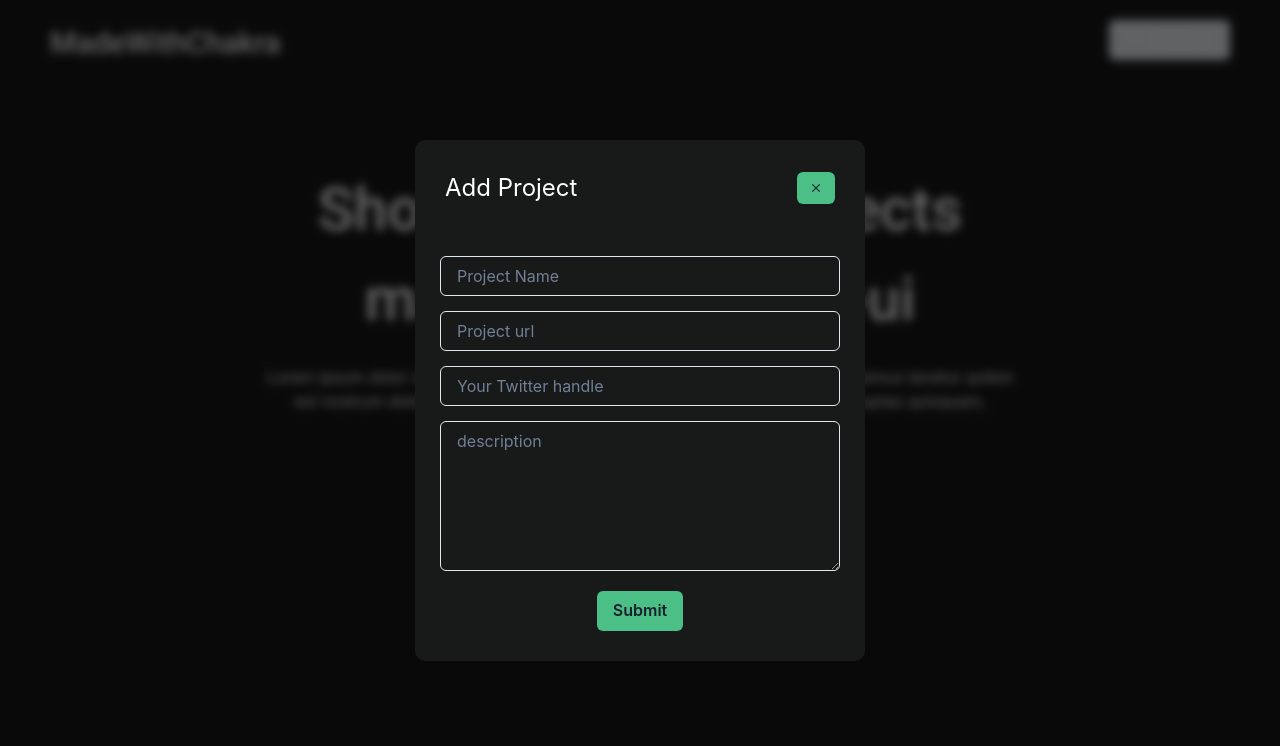
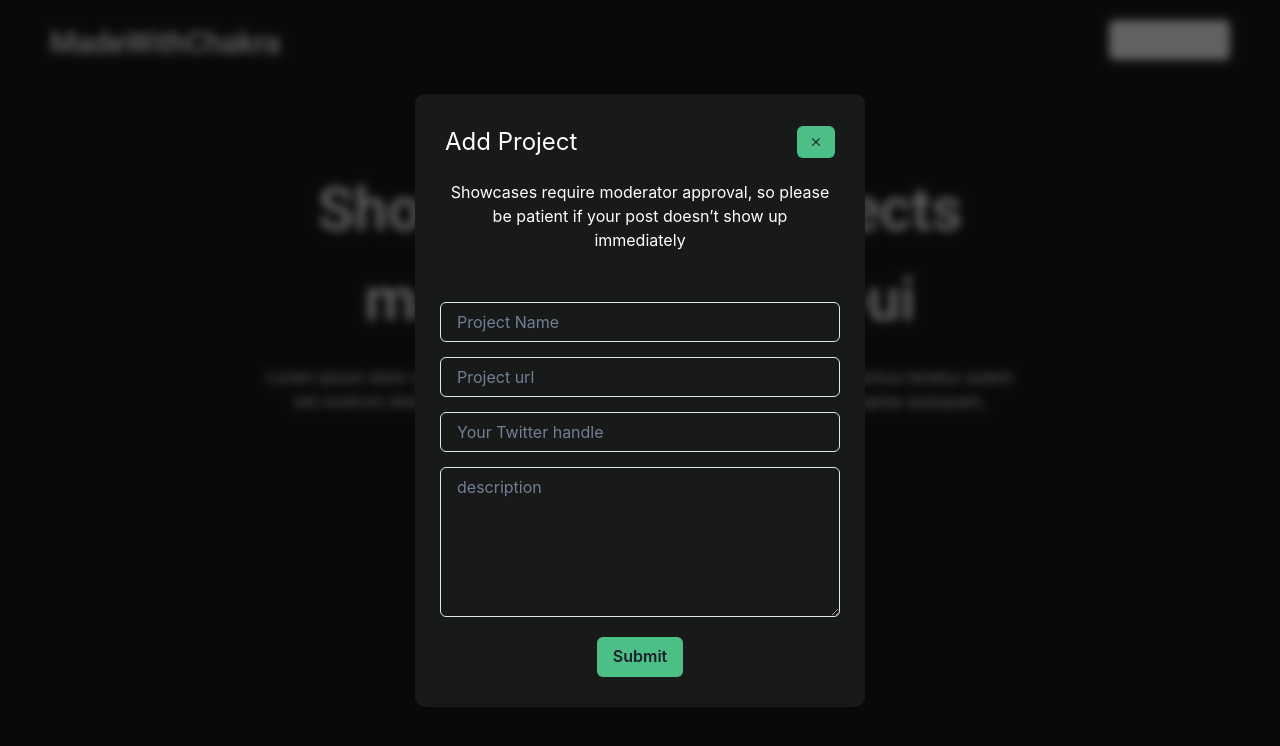
Before and after one commit to devtofunmi/madewithchakra, a React (Vite) app: page / in a window 1280 px wide. Both pictures are taken after a click on the button "Submit Projects". Shown: the top 746 px of the page. Built offline with nearby package versions, Linux system fonts and the light colour scheme.

Commit message:
add a text to thr form

```diff
--- a/src/components/SubmitProject.jsx
+++ b/src/components/SubmitProject.jsx
@@ -55,6 +55,10 @@ const SubmitProject = ({ isOpen, closePopup, addNewProject }) => {
               <MdOutlineClose />
             </Button>
           </Flex>
+          <Text mt={"20px"}>
+            Showcases require moderator approval, so please be patient if your
+            post doesn’t show up immediately
+          </Text>
           <Box w={["300px", "400px"]} mt={"50px"}>
             <Input
               w={["300px", "400px"]}
```
